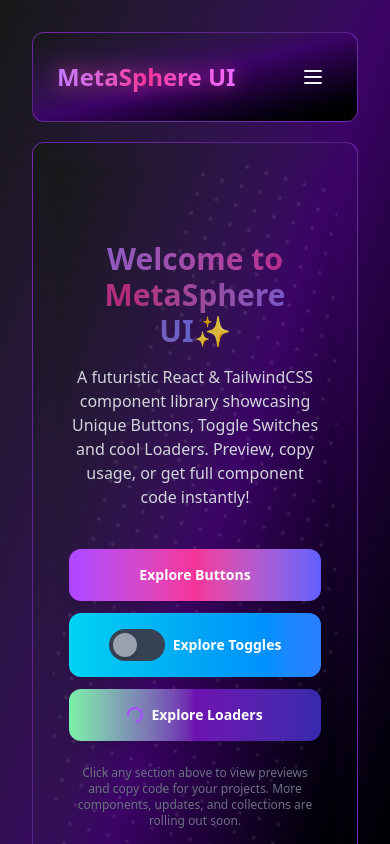
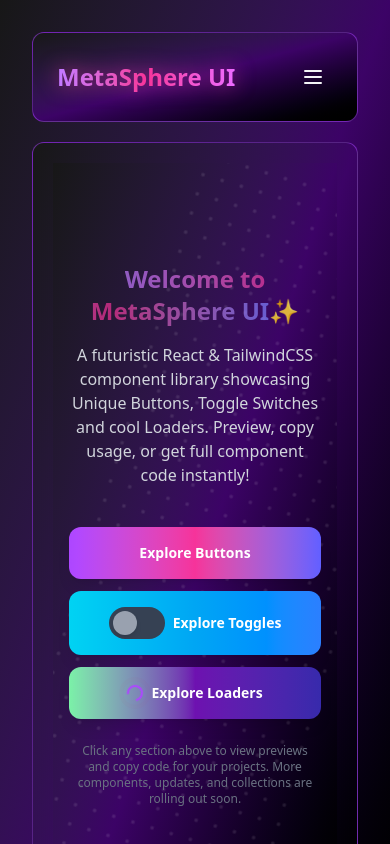
Before and after one commit to sreeramraghu04/react-metasphere-ui, a React (Vite) app: page /home in a window 390 px wide. Shown: the top 844 px of the page. Built offline with nearby package versions, Linux system fonts and the light colour scheme.

Commit message:
Update Home.jsx

```diff
--- a/src/pages/Home.jsx
+++ b/src/pages/Home.jsx
@@ -14,7 +14,7 @@
 
       {/* Main content */}
       <main className="flex flex-col items-center justify-center flex-grow relative z-10 px-4 sm:px-6 lg:px-8 py-10">
-        <h1 className="text-3xl sm:text-4xl md:text-6xl font-extrabold animate-pulse">
+        <h1 className="text-2xl sm:text-4xl md:text-6xl font-extrabold animate-pulse">
           <span className="text-transparent bg-clip-text bg-gradient-to-r from-purple-400 via-pink-500 to-indigo-400 animate-pulse">
             Welcome to MetaSphere UI
           </span>
```
